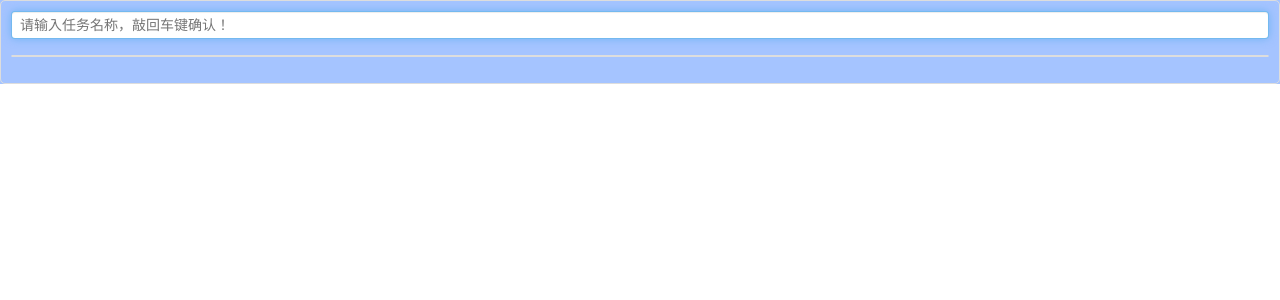
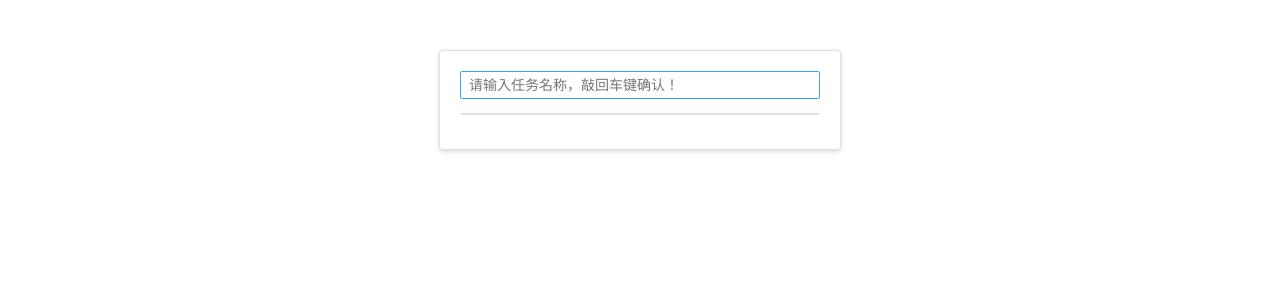
Before and after one commit to lhw5/Todo-List, a Vue app: page / in a window 1280 px wide. Shown: the top 300 px of the page. Built offline with nearby package versions, Linux system fonts and the light colour scheme.

Commit message:
Vue2-todolist

```diff
--- a/package.json
+++ b/package.json
@@ -1,5 +1,5 @@
 {
-  "name": "todolist",
+  "name": "TodoList",
   "version": "0.1.0",
   "private": true,
   "scripts": {
--- a/src/App.vue
+++ b/src/App.vue
@@ -1,5 +1,4 @@
 <template>
-  <div>
     <div class="todo-container">
       <div class="todo-wrap">
         <MyHeader @addTodo="addTodo" />
@@ -7,7 +6,6 @@
         <MyFooter :todos="todos" @checkAllTodo="checkAllTodo" @clearAllTodo="clearAllTodo" />
       </div>
     </div>
-  </div>
 </template>
 
 <script>
@@ -107,6 +105,7 @@ export default {
 body {
   margin: 0;
   font-family: Avenir, Helvetica, Arial, sans-serif;
+  font-size: 14px;
 }
 
 .btn {
@@ -123,26 +122,30 @@ body {
 }
 
 .btn-danger {
+  position:absolute;
+  right: 2px;
   color: #fff;
-  background-color: #da4f49;
-  border: 1px solid #da4f45;
+  background-color: #F56C6C;
+  border: 1px solid #F56C6C;
 }
 
 .btn-edit {
+  position:absolute;
+  right: 56px;
   color: #fff;
   margin-right: 2px;
-  background-color: #45c745;
-  border: 1px solid #5ab66c;
+  background-color: #67C23A;
+  border: 1px solid #67C23A;
 }
 
 .btn-danger:hover {
   color: #fff;
-  background-color: #dd2e25;
+  opacity: .9;
 }
 
 .btn-edit:hover {
   color: #fff;
-  background-color: #45ce45;
+  opacity: .9;
 }
 
 .btn:focus {
@@ -150,14 +153,16 @@ body {
 }
 
 .todo-container {
-  margin: 0 auto;
-  background: rgba(156, 190, 255, 0.9);
+  margin: 50px auto;
+  width: 400px;
+  color: #606266;
+  border: 1px solid #dcdfe6;
+  border-radius: 4px;
+  box-shadow: 0 2px 4px rgba(0, 0, 0, .12), 0 0 6px rgba(0, 0, 0, .04);
 }
 
 .todo-container .todo-wrap {
-  padding: 10px;
-  border: 1px solid #ddd;
-  border-radius: 5px;
+  padding: 20px;
 }
 
 input[type="checkbox"] {
@@ -184,8 +189,8 @@ input[type="checkbox"]:after {
 
 input[type="checkbox"]:checked:after {
   content: "";
-  border-color: #037df3;
-  background-color: #037df3;
+  border-color: #409eff;
+  background-color: #409eff;
 }
 
 input[type="checkbox"]:checked:before {
--- a/src/components/MyFooter.vue
+++ b/src/components/MyFooter.vue
@@ -42,6 +42,7 @@ export default {
 
 <style scoped>
 .todo-footer {
+  position: relative;
   height: 40px;
   line-height: 40px;
   padding-left: 6px;
@@ -62,7 +63,6 @@ export default {
 }
 
 .todo-footer button {
-  float: right;
   margin-top: 5px;
   border-radius: 5px;
 }
--- a/src/components/MyHeader.vue
+++ b/src/components/MyHeader.vue
@@ -1,6 +1,6 @@
 <template>
   <div class="todo-header">
-    <input type="text" placeholder="请输入任务名称，敲回车键确认！" v-model="title" autofocus @keyup.enter="add" />
+    <input type="text" placeholder="请输入任务名称，敲回车键确认！" v-model="title" autofocus maxlength="17" @keyup.enter="add" />
   </div>
 </template>
 
@@ -37,15 +37,15 @@ export default {
   width: inherit;
   height: 28px;
   font-size: 14px;
-  border: 1px solid #ccc;
-  border-radius: 4px;
+  outline: none;
+  border: 1px solid #dcdfe6;
+  border-radius: 2px;
   padding: 4px 8px;
+  transition: border-color .5s cubic-bezier(.645, .045, .355, 1);
 }
 
 .todo-header input:focus {
   outline: none;
-  border-color: rgba(82, 168, 236, 0.8);
-  box-shadow: inset 0 1px 1px rgba(0, 0, 0, 0.075),
-    0 0 8px rgba(82, 168, 236, 0.6);
+  border-color: #409EFF;
 }
 </style>
--- a/src/components/MyItem.vue
+++ b/src/components/MyItem.vue
@@ -5,6 +5,7 @@
       <span v-show="!todo.isEdit">{{todo.title}}</span>
       <input
         type="text"
+        maxlength="17"
         v-show="todo.isEdit"
         :value="todo.title"
         @blur="handleBlur(todo,$event)"
@@ -55,11 +56,12 @@ export default {
 
 <style scoped>
 li {
+  position: relative;
   list-style: none;
   height: 36px;
   line-height: 36px;
   padding: 0 5px;
-  border-bottom: 1px solid #ddd;
+  border-bottom: 1px solid #DCDFE6;
 }
 
 li label {
@@ -75,7 +77,6 @@ li label li input {
 }
 
 li button {
-  float: right;
   display: none;
   margin-top: 3px;
   border-radius: 3px;
@@ -90,7 +91,7 @@ li:last-child {
 }
 
 li:hover {
-  background: rgba(150, 155, 245, 0.5);
+  background: rgb(244, 244, 245);
 }
 
 li:hover button {
--- a/src/components/MyList.vue
+++ b/src/components/MyList.vue
@@ -20,7 +20,7 @@ export default {
 <style scoped>
 .todo-main {
   margin-left: 0;
-  border: 1px solid #ddd;
+  border: 1px solid #DCDFE6;
   border-radius: 2px;
   padding: 0;
 }
@@ -28,7 +28,7 @@ export default {
 .todo-empty {
   height: 40px;
   line-height: 40px;
-  border: 1px solid #ddd;
+  border: 1px solid #DCDFE6;
   border-radius: 2px;
   padding-left: 5px;
   margin-top: 10px;
```
